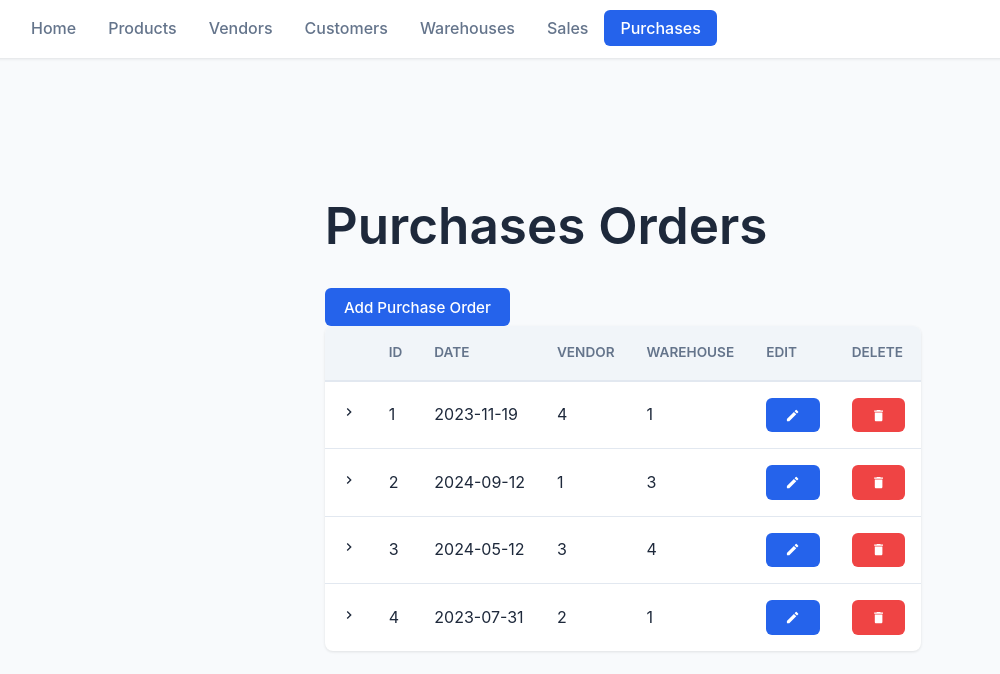
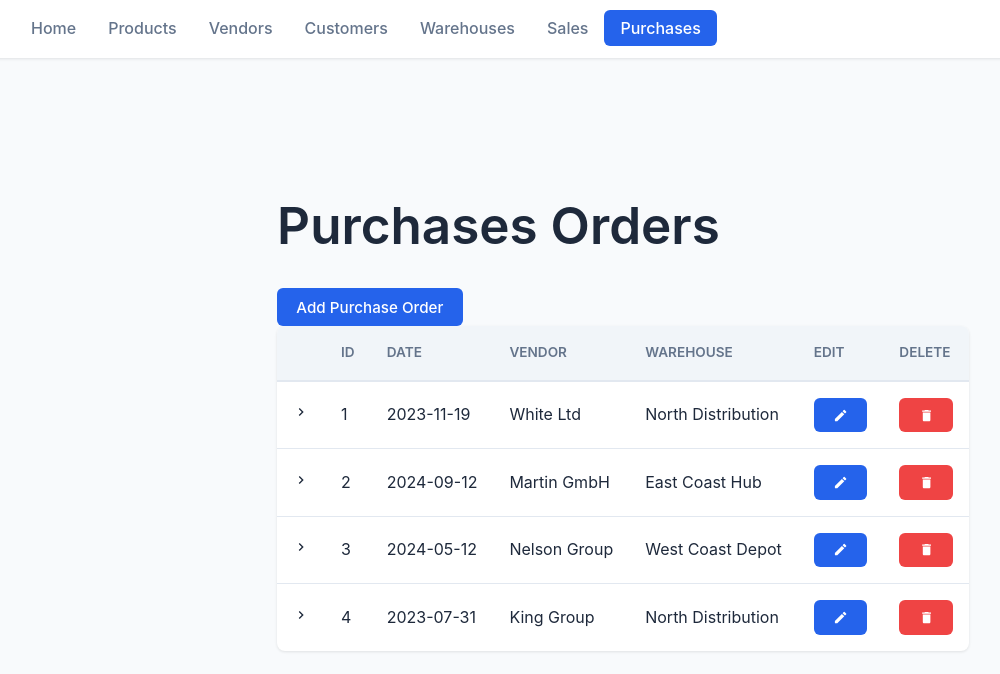
Before and after one commit to gunnarrl/coalition-warehouse, a React app in the folder frontend/: page /purchases in a window 1280 px wide. Shown: the top 674 px of the page, without its empty margins (17-1017 px from the left). Built offline with nearby package versions, Linux system fonts and the light colour scheme; the HTML template or start-up script is replaced by a standard one.

Commit message:
Final Purchase Page

```diff
--- a/frontend/src/components/Dropdown.jsx
+++ b/frontend/src/components/Dropdown.jsx
@@ -1,9 +1,15 @@
-import React from 'react';
+import React, { useState, useEffect } from 'react';
 import Select from 'react-select'; // react-select is a good dropdown library that I found
 
 // labelkey: the property name in the options objects to use as the display label
 // valuekey: the property name in the options objects to use as the value (usually a FK ID)
 const Dropdown = ({ label, name, options, valueKey, labelKey, selectedValue, onChange }) => {
+
+    const [currentValue, setCurrentValue] = useState(selectedValue);
+
+    useEffect(() => {
+        setCurrentValue(selectedValue);
+    }, [selectedValue]);
 
     // data must be formated for react-select: { value: ..., label: ... }
     const selectOptions = options.map(opt => ({
@@ -11,12 +17,16 @@ const Dropdown = ({ label, name, options, valueKey, labelKey, selectedValue, onC
         label: opt[labelKey]
     }));
 
-    const handleChange = (selectedOption) => {
-        // When user selects an option, we call onChange with the value (ID)
-        onChange(selectedOption ? selectedOption.value : null);
+    const handleChange = (option) => {
+        const newVal = option ? option.value : null;
+        setCurrentValue(newVal);
+        if (onChange) {
+            onChange(newVal);
+        };
     }
+
     // Find the currently selected option object based on the selectedValue (which is the ID)
-    const currentOption = selectOptions.find(opt => opt.value == selectedValue);
+    const currentOption = selectOptions.find(opt => opt.value == currentValue);
 
     return (
         <div>
@@ -29,6 +39,7 @@ const Dropdown = ({ label, name, options, valueKey, labelKey, selectedValue, onC
                 isClearable
                 isSearchable
             />
+            <input type="hidden" name={name} value={currentValue || ''} />
         </div>
     );
 };
--- a/frontend/src/pages/PurchaseOrderPage.jsx
+++ b/frontend/src/pages/PurchaseOrderPage.jsx
@@ -1,13 +1,14 @@
 import React, { useState } from 'react';
 import DetailTable from '../components/DetailTable';
+import SimpleTable from '../components/SimpleTable';
 import PopupForm from '../components/PopupForm';
 import Dropdown from '../components/Dropdown';
 
 const mockPurchasesOrders = [
-    { saleID: 1, saleDate: '2023-11-19', vendorID: 4, warehouseID: 1 },
-    { saleID: 2, saleDate: '2024-09-12', vendorID: 1, warehouseID: 3 },
-    { saleID: 3, saleDate: '2024-05-12', vendorID: 3, warehouseID: 4 },
-    { saleID: 4, saleDate: '2023-07-31', vendorID: 2, warehouseID: 1 },
+    { purchaseOrderID: 1, purchaseDate: '2023-11-19', vendorID: 4, vendorName: 'White Ltd', warehouseID: 1, warehouseName: 'North Distribution' },
+    { purchaseOrderID: 2, purchaseDate: '2024-09-12', vendorID: 1, vendorName: 'Martin GmbH', warehouseID: 3, warehouseName: 'East Coast Hub' },
+    { purchaseOrderID: 3, purchaseDate: '2024-05-12', vendorID: 3, vendorName: 'Nelson Group', warehouseID: 4, warehouseName: 'West Coast Depot' },
+    { purchaseOrderID: 4, purchaseDate: '2023-07-31', vendorID: 2, vendorName: 'King Group', warehouseID: 1, warehouseName: 'North Distribution' }
 ];
 
 const mockVendors = [
@@ -35,16 +36,22 @@ const purchaseOrderItems = [
 
 const PurchaseOrdersPage = () => {
 
-    const columns = [
-        { label: 'ID', key: 'saleID' },
-        { label: 'Date', key: 'saleDate' },
-        { label: 'Vendor', key: 'vendorID' }, // We'll show the name in the table, but save the ID
-        { label: 'Warehouse', key: 'warehouseID' } // Same for warehouse
-    ];
+   const columns = [
+    { label: 'ID', key: 'purchaseOrderID' },
+    { label: 'Date', key: 'purchaseDate' },
+    { label: 'Vendor', key: 'vendorName' },
+    { label: 'Warehouse', key: 'warehouseName' }
+];
 
     const [salesOrders, setPurchasesOrders] = useState(mockPurchasesOrders);
     const [isPopupOpen, setIsPopupOpen] = useState(false);
     const [currentRow, setCurrentRow] = useState(null);
+
+    const [orderItems, setOrderItems] = useState(purchaseOrderItems);
+    const [isItemsPopupOpen, setIsItemsPopupOpen] = useState(false);
+    const [currentItem, setCurrentItem] = useState(null);
+    const [targetSaleID, setTargetSaleID] = useState(null);
+
 
 
     // Handlers for Add/Edit/Delete
@@ -68,19 +75,53 @@ const PurchaseOrdersPage = () => {
         window.alert(`Delete Purchase Order ID: ${rowData.saleID}`);
     }
 
+    // Inner table handlers
+
+    const handleAddItem = (saleID) => {
+        setTargetSaleID(saleID);
+        setCurrentItem(null);
+        setIsItemsPopupOpen(true);
+    };
+
+    const handleEditItem = (saleID, itemRow) => {
+        setTargetSaleID(saleID);
+        setCurrentItem(itemRow);
+        setIsItemsPopupOpen(true);
+    };
+
+    const handleDeleteItem = (saleID, itemRow) => {
+        window.alert(`Delete Item ${itemRow.name} from Sale ID: ${saleID}`);
+    };
+
+    const handleSaveItem = (e) => {
+        e.preventDefault();
+        setIsItemsPopupOpen(false);
+    }
+
     // TODO: Add logic to add/remove items to the order
-    const renderPurchaseItems = (row) => (
-        <div>
-            <h4>Items Purchased in #{row.saleID}</h4>
-            <ul>
-                {purchaseOrderItems.map((item, i) => (
-                    <li key={i}>{item.qty}x {item.name} @ ${item.price} </li>
-                ))}
-            </ul>
-            <button>Add Item</button>
-            <button className='danger'>Remove Item</button>
-        </div>
-    );
+    const renderPurchaseItems = (row) => {
+        const specificItems = orderItems; // In a real app, filter items by row.saleID
+
+        const itemColumns = [
+            { label: 'Product Name', key: 'name' },
+            { label: 'Quantity', key: 'qty' },
+            { label: 'Unit Price', key: 'price' }
+        ];
+
+        return (
+            <div>
+                <h4>Items for Purchase Order {row.saleID}</h4>
+                <button onClick={() => handleAddItem(row.saleID)}>+ Add Item</button>
+                <SimpleTable
+                    columns={itemColumns}
+                    data={specificItems}
+                    onEdit={(itemRow) => handleEditItem(row.saleID, itemRow)}
+                    onDelete={(itemRow) => handleDeleteItem(row.saleID, itemRow)}
+                />
+            </div>
+        );
+    };
+
     return (
         <div>
             <h1>Purchases Orders</h1>
@@ -88,13 +129,14 @@ const PurchaseOrdersPage = () => {
             <PopupForm
                 isOpen={isPopupOpen}
                 onClose={() => setIsPopupOpen(false)}
-                title={currentRow ? "Edit Purchase" : "Create Purchase"}
+                title={currentItem ? "Edit Purchase" : "Create Purchase"}
             >
-                <form onSubmit={handleSave}>
+                <form key={currentItem?.name || 'new-order'} onSubmit={handleSave}>
                     <label>Date:</label>
                     <input type="date" name="saleDate" defaultValue={currentRow?.saleDate}/>
                     <Dropdown
                         label="Vendor"
+                        name="vendorID"
                         options={mockVendors}
                         valueKey="vendorID"    // What to save to DB (ID)
                         labelKey="vendorName"  // What to show user (Name)
@@ -102,13 +144,28 @@ const PurchaseOrdersPage = () => {
                     />
                     <Dropdown
                         label="Warehouse"
+                        name="warehouseID"
                         options={mockWarehouses}
                         valueKey="warehouseID"
                         labelKey="warehouseName"
                         selectedValue={currentRow?.warehouseID}
                     />
-
                     <button type="submit">Save</button>
+                </form>
+            </PopupForm>
+            <PopupForm
+                isOpen={isItemsPopupOpen}
+                onClose={() => setIsItemsPopupOpen(false)}
+                title={currentItem ? "Edit Order Item" : "Add Item to Order"}
+            >
+                <form key={currentItem?.name || 'new-item'} onSubmit={handleSaveItem}>
+                    <label>Product Name:</label>
+                    <input name="name" defaultValue={currentItem?.name || ''} />
+                    <label>Quantity:</label>
+                    <input name="qty" type="number" defaultValue={currentItem?.qty || 0} />
+                    <label>Unit Price:</label>
+                    <input name="price" type="number" step="0.01" defaultValue={currentItem?.price || 0} />
+                    <button type="submit">Save Item</button>
                 </form>
             </PopupForm>
             <DetailTable
```
